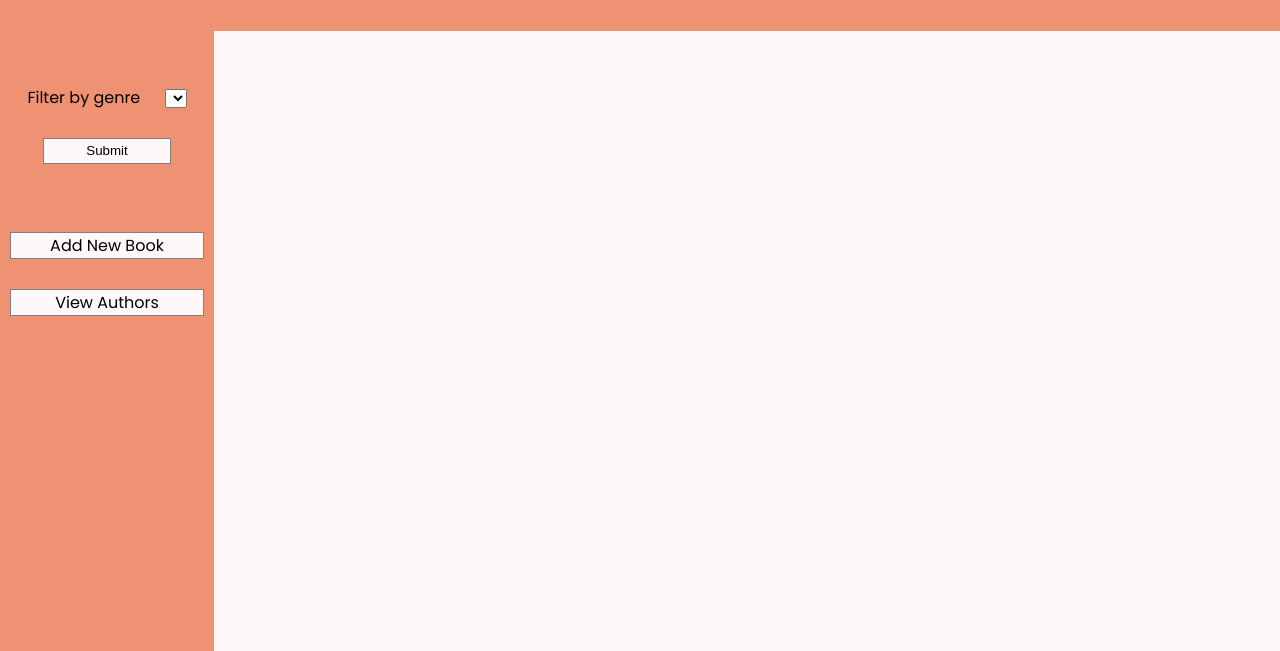
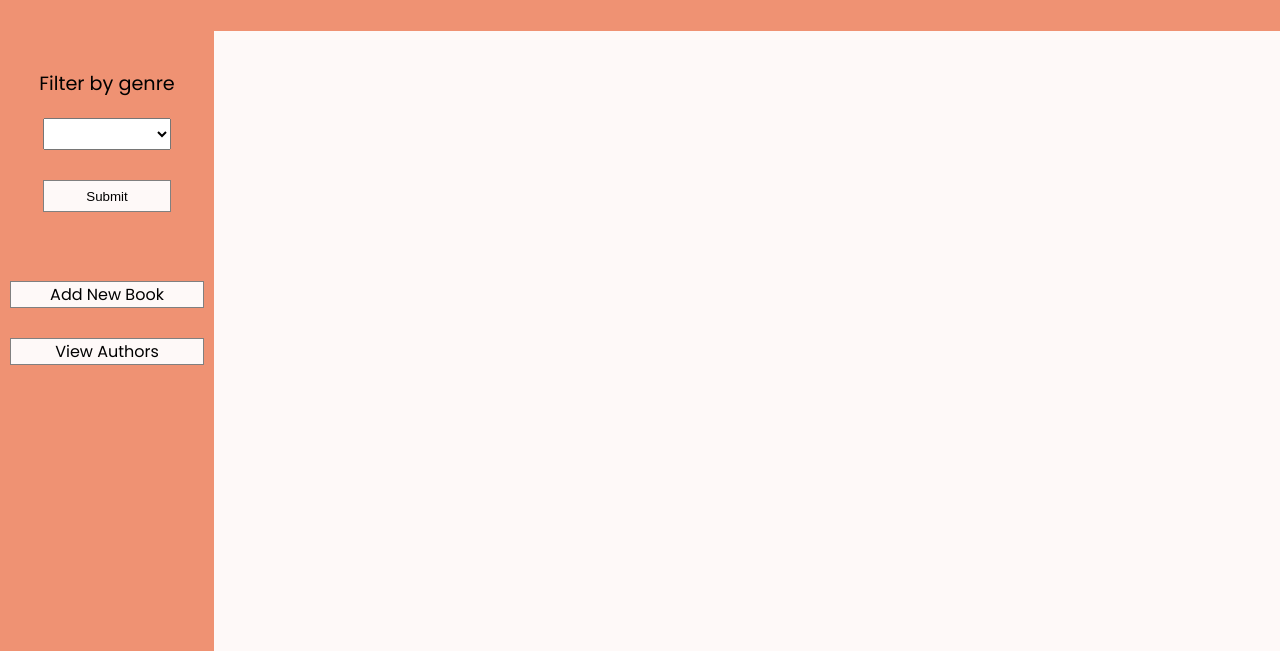
Before and after one commit to vicbrooke/book-store, a website: page public/index.html in a window 1280 px wide. Shown: the part 149-800 px from the top of the page. Drawn offline with Linux system fonts and the light colour scheme; no server answers.

Commit message:
tidied up css file

```diff
--- a/public/style.css
+++ b/public/style.css
@@ -1,4 +1,6 @@
 @import url("https://fonts.googleapis.com/css2?family=Fugaz+One&family=Poppins&display=swap");
+
+/* general styling */
 
 body {
   margin: 0;
@@ -11,6 +13,38 @@ body {
   background-color: #fef9f8;
 }
 
+main {
+  width: 100%;
+  height: 100%;
+  display: flex;
+  flex-direction: row;
+}
+
+a {
+  border: solid grey 1px;
+  background-color: #fef9f8;
+  text-decoration: none;
+  color: black;
+  min-width: 15vw;
+}
+
+button {
+  border: solid grey 1px;
+  background-color: #fef9f8;
+  width: 10vw;
+  height: 2.5vw;
+}
+
+label {
+  font-size: larger;
+}
+
+select {
+  width: 10vw;
+  height: 2.5vw;
+}
+
+/* header styling */
 header {
   width: 100%;
   background-color: #ef9273;
@@ -21,12 +55,7 @@ h1 {
   font-size: 5vw;
 }
 
-main {
-  width: 100%;
-  height: 100%;
-  display: flex;
-  flex-direction: row;
-}
+/* book list styling */
 
 ul {
   list-style: none;
@@ -55,9 +84,10 @@ h3 {
 }
 
 .book-image {
-  /* max-width: 20vw; */
   height: 20vh;
 }
+
+/* nav styling */
 
 nav {
   display: flex;
@@ -71,6 +101,12 @@ nav {
   margin: 10px;
   margin-top: 20px;
 }
+
+.filter {
+  padding: 3vw 0vw;
+}
+
+/* add book page styling */
 
 .new-book-container {
   align-items: center;
@@ -101,6 +137,8 @@ input {
   width: 20vw;
 }
 
+/* author page styling */
+
 .author-image {
   max-width: 20vw;
   height: 20vh;
@@ -122,6 +160,8 @@ input {
   align-items: center;
 }
 
+/* authors books styling */
+
 .view-books-btn {
   margin: 1vw;
 }
@@ -131,22 +171,3 @@ input {
   flex-direction: column;
   margin: 2vw;
 }
-
-a {
-  border: solid grey 1px;
-  background-color: #fef9f8;
-  text-decoration: none;
-  color: black;
-  min-width: 15vw;
-}
-
-button {
-  border: solid grey 1px;
-  background-color: #fef9f8;
-  width: 10vw;
-  height: 2vw;
-}
-
-.filter {
-  padding: 3vw 0vw;
-}
```
